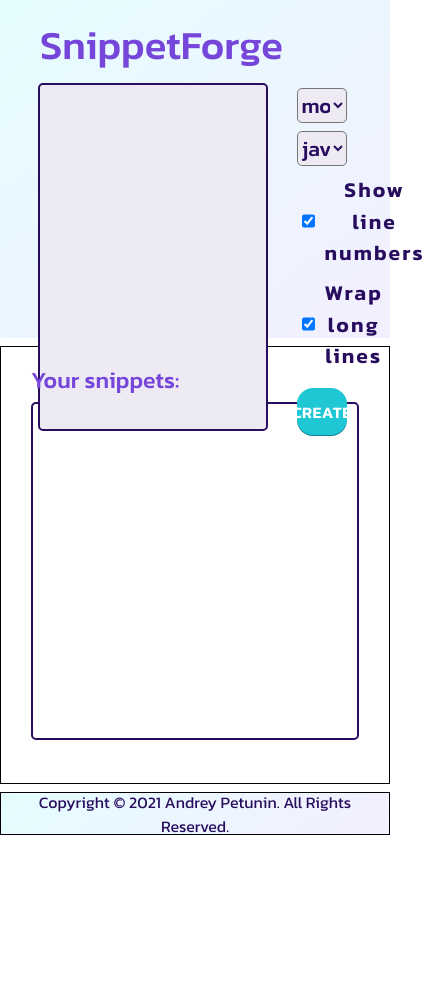
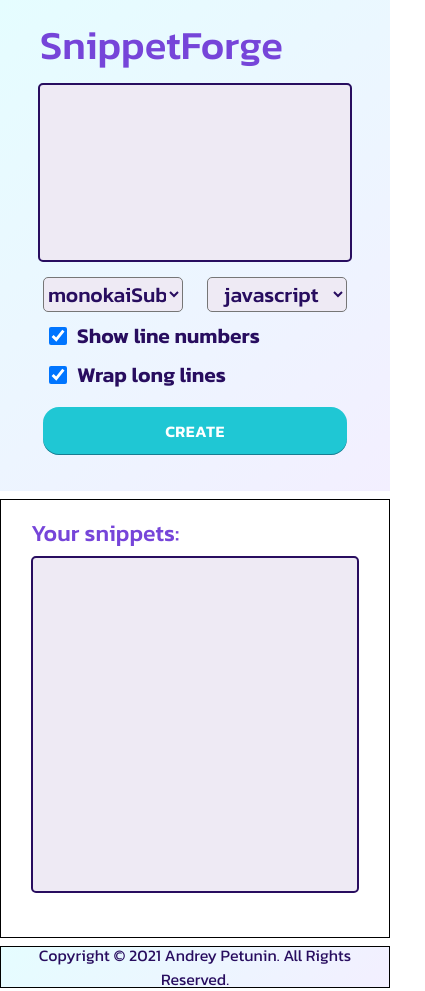
Before and after one commit to ozzychel/snippet_maker, a React (Create React App) app: page / in a window 390 px wide. Shown: the whole page, 425 px wide, since content can reach past the window. Before the commit the page ends 844 px from the top, so only its background shows below. Built offline with nearby package versions, Linux system fonts and the light colour scheme.

Commit message:
add responsiveness, css cleanup

```diff
--- a/src/App.css
+++ b/src/App.css
@@ -33,7 +33,6 @@ ul {
 .snippet {
   text-align: left;
 }
-
 
 .App {
   text-align: center;
@@ -77,9 +76,8 @@ ul {
   opacity: 0.7
 }
 
-.dropdown-menu {
-  overflow-y: auto;
-  max-height: 80vh
+.dropdown-row {
+  display: flex;
 }
 
 .footer-span {
@@ -93,16 +91,10 @@ ul {
    height: 18px;
 }
 
-.input-checkbox:checked {
-  background-color: green;
-}
-
 .inner-wrapper-top {
   padding: 15px 30px;
-  /* border: 1px solid black; */
   min-height: 40vh;
   max-height: 40vh;
-  /* overflow: hidden; */
   background: var(--bgcolor-gradient);
 }
 
@@ -116,7 +108,6 @@ ul {
 }
 
 .inner-wrapper-bottom {
-  /* padding: 40px 30px; */
   border: 1px solid black;
   height: 5vh;
   display: flex;
@@ -126,16 +117,17 @@ ul {
 }
 
 .options-wrapper {
-   /* border: 1px solid green; */
+  max-height: 25vh;
 }
 
 .options-inner {
-   /* border: 1px solid pink; */
-   margin: 5px;
+  margin: 5px;
 }
 
 .options-line {
-   /* border: 1px solid purple; */
+  display: flex;
+  justify-content: center;
+  align-items: center;
 }
 
 .options-line select {
@@ -155,11 +147,10 @@ ul {
    display: flex;
    justify-content: left;
    align-items: center;
-   padding-left: 10%;
+   padding-left: 2%;
    color: var(--color-text-dark);
    font-weight: 600;
    cursor: pointer;
-   letter-spacing: .1em;
 }
 
 .pale {
@@ -172,15 +163,12 @@ ul {
   border: 2px solid var(--color-text-dark);
   border-radius: 5px;
   overflow: auto;
-  /* background-color: var(--bgcolor-textarea); */
+  background-color: var(--bgcolor-textarea);
 }
 
 
 .title-wrapper {
-  /* border: 1px solid palevioletred; */
   padding:0;
-  /* background: var(--bgcolor-gradient); */
-  /* background-color: var(--bgcolor-darker); */
   text-align: left;
   border-radius: 5px;
 }
@@ -193,11 +181,6 @@ ul {
   margin-left: 10px;
 }
 
-.textarea-wrapper {
-  /* border: 1px solid orange; */
-  /* padding: 5px; */
-}
-
 .textarea-input {
   display: block;
   width: 100%;
@@ -206,8 +189,8 @@ ul {
   margin-bottom: 20px;
   line-height: 46px;
   transition: all .3s ease;
-  /* min-height: 20vh;
-  max-height: 25vh; */
+  min-height: 20vh;
+  max-height: 25vh;
   font-size: 2.5vh;
   letter-spacing: .1px;
   padding: 10px 20px;
@@ -218,41 +201,27 @@ ul {
   color:var(--color-text-dark);
 }
 
-.workzone {
-  /* border: 1px solid blue; */
+.workzone-inner-wrapper {
+  max-height: 28vh;
 }
 
-.workzone-inner-wrapper {
-  /* border: 1px dotted lightblue; */
+@media (max-width: 991px) {
+  .App {
+    height: auto;
+  }
+  .inner-wrapper-top {
+    max-height: none;
+  }
+  .inner-wrapper-middle {
+    max-height: none;
+  }
+  .ready-snippets-wrapper {
+    max-height: none;
+  }
+  .options-wrapper {
+    max-height: none;
+  }
+  .workzone-inner-wrapper {
+    max-height: none;
+  }
 }
-
-
-/* @media (prefers-reduced-motion: no-preference) {
-  .App-logo {
-    animation: App-logo-spin infinite 20s linear;
-  }
-} */
-
-/* .App-header {
-  background-color: #282c34;
-  min-height: 100vh;
-  display: flex;
-  flex-direction: column;
-  align-items: center;
-  justify-content: center;
-  font-size: calc(10px + 2vmin);
-  color: white;
-} */
-
-/* .App-link {
-  color: #61dafb;
-}
-
-@keyframes App-logo-spin {
-  from {
-    transform: rotate(0deg);
-  }
-  to {
-    transform: rotate(360deg);
-  }
-} */
--- a/src/App.tsx
+++ b/src/App.tsx
@@ -101,13 +101,14 @@ class App extends React.Component<Props, State> {
           </div>
 
           <div className="container-fluid p-2 workzone">
-            <div className="row">
-              <div className="col-9 textarea-wrapper">
+            <div className="row workzone-inner-wrapper">
+              <div className="col-12 col-lg-9 textarea-wrapper">
                 <textarea className="textarea-input" onChange={this.handleOnChange} value={this.state.userInput}/>
               </div>
-              <div className="col-3 options-wrapper">
+              <div className="col-12 col-lg-3 options-wrapper">
                 <div className="options-inner">
-                <div className="options-line">
+                  <div className="row">
+                    <div className="col-6 options-line">
                       <select
                         value={this.state.outStyle}
                         onChange={(e:React.ChangeEvent<HTMLSelectElement>,):void => {
@@ -117,8 +118,7 @@ class App extends React.Component<Props, State> {
                         {styleOptions}
                       </select>
                     </div>
-
-                <div className="options-line mt-2">
+                    <div className="col-6 options-line">
                       <select
                         value={this.state.outLang}
                         onChange={(e:React.ChangeEvent<HTMLSelectElement>,):void => {
@@ -128,8 +128,9 @@ class App extends React.Component<Props, State> {
                         {langOptions}
                       </select>
                     </div>
+                  </div>
 
-                <div className="options-line mt-2">
+                  <div className="mt-2">
                     <label className={this.state.lineNums ? "label-bright" : "label-bright pale"}>
                       <input
                         className="input-checkbox"
@@ -141,7 +142,7 @@ class App extends React.Component<Props, State> {
                     </label>
                   </div>
 
-                <div className="options-line mt-2">
+                  <div className="mt-2">
                     <label className={this.state.wrapLines ? "label-bright" : "label-bright pale"}>
                       <input
                         className="input-checkbox"
@@ -170,17 +171,12 @@ class App extends React.Component<Props, State> {
 
         <div className="container-fluid my-2 inner-wrapper-middle bg-lighter">
           <div className="container-fluid title-wrapper">
-            {/* <div className="title">Ready Snippets:</div> */}
             <h3>Your snippets:</h3>
           </div>
           <div className="ready-snippets-wrapper">
-            {/* <ul>
-              {readySnippets}
-            </ul> */}
             <div>
               {readySnippets}
             </div>
-
           </div>
         </div>
 
@@ -189,7 +185,6 @@ class App extends React.Component<Props, State> {
         </div>
 
       </div>
-
     )
   }
 }
```
Lines whose indentation alone changed are shown as unchanged.
